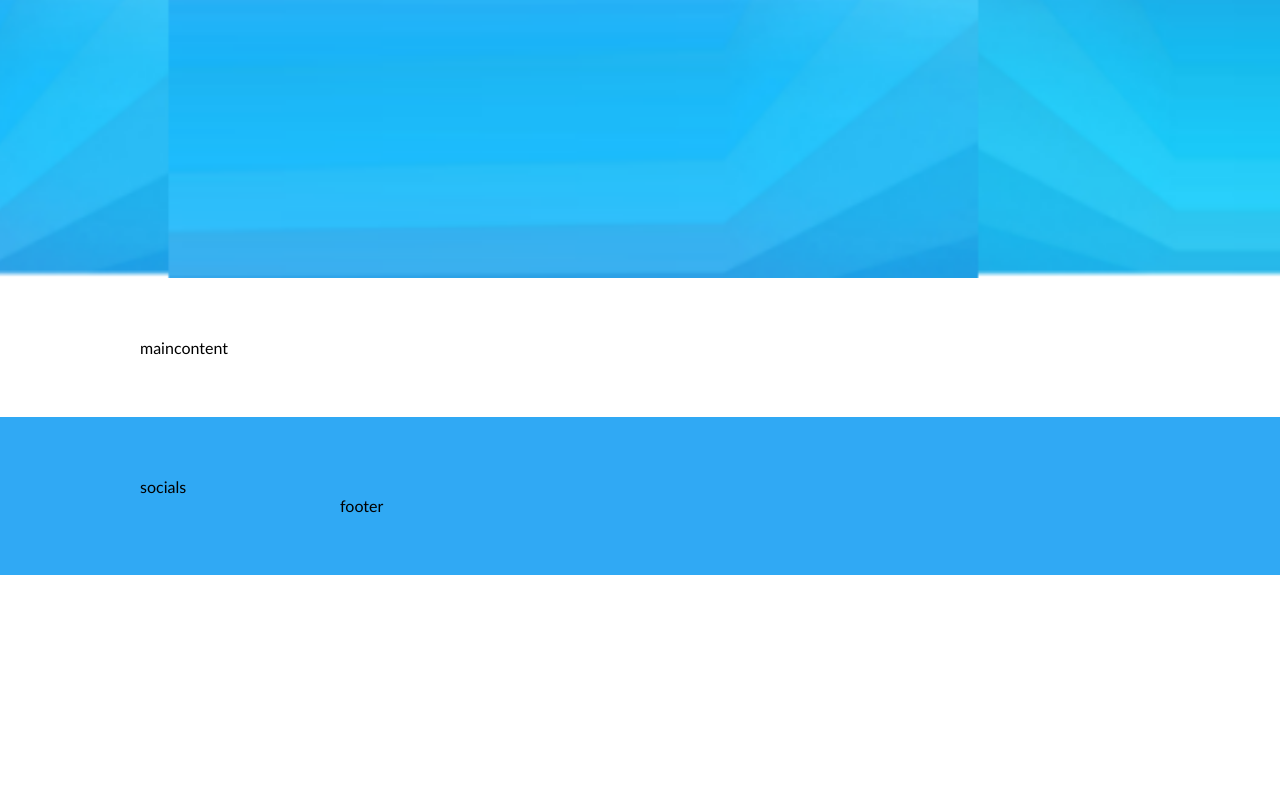
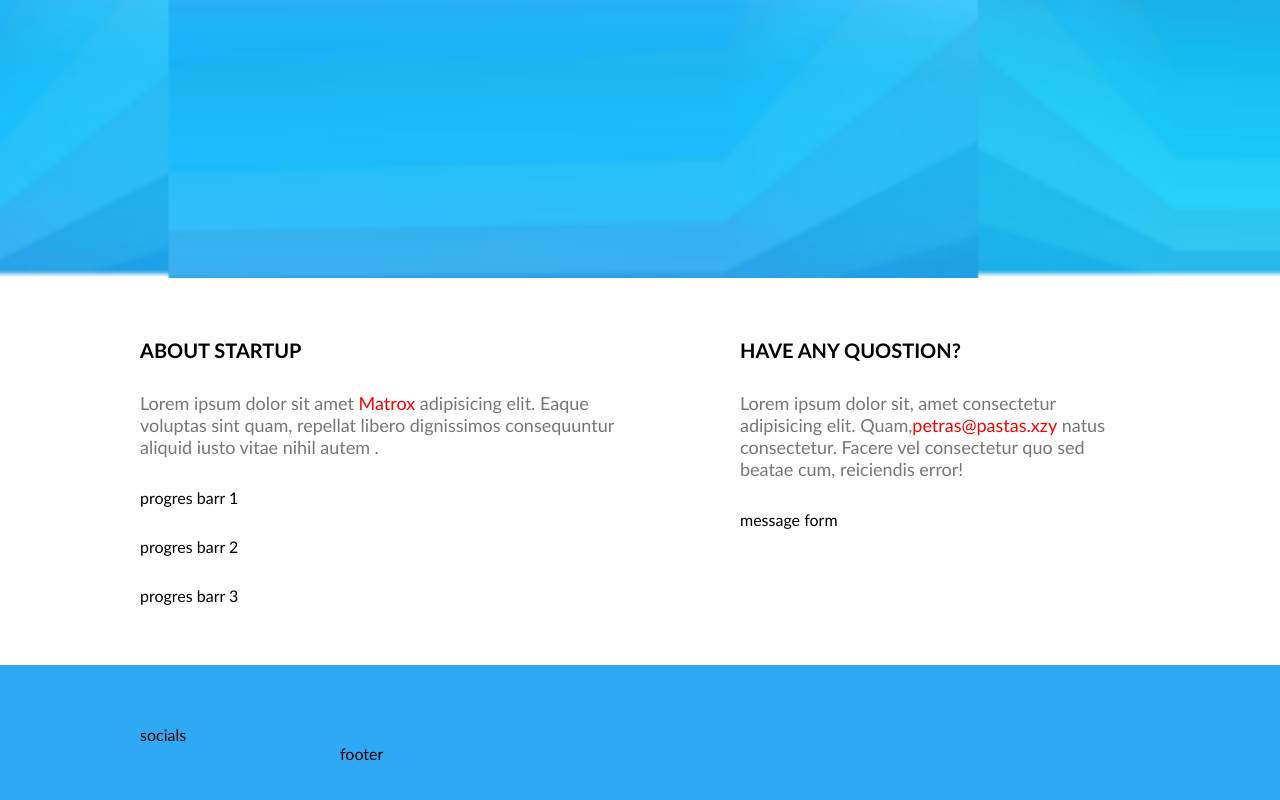
Before and after one commit to AndriusMart/8-coming-soon, a website: page index.html in a window 1280 px wide. Shown: the part 522-1322 px from the top of the page. Before the commit the page ends 1097 px from the top, so only its background shows below. Drawn offline with Linux system fonts and the light colour scheme.

Commit message:
Content section #8

```diff
--- a/css/pages/home.css
+++ b/css/pages/home.css
@@ -39,10 +39,46 @@ section.bg-main {
     font-size: 20px;
 
 }
-
 /* HERO - end */
 
 /* MAIN - start */
+.main-content{
+    display: flex;
+    flex-direction: row;
+    justify-content: space-between;
+}
+.column{
+    display: flex;
+    flex-direction: column;
+    gap: 30px;
+    width: 50%;
+}
+.right-column{
+    width: 40%;
+}
+.section-title{
+    font-size: 20px;
+    text-transform: uppercase;
+}
+.section-description{
+    font-size: 18px;
+    color: #777;
+
+}
+.section-description > a{
+    text-decoration: none;
+    color: red;
+}
+.section-description > a:hover{
+    text-decoration: underline;
+}
+
+
+
+
+
+
+
 /* MAIN - end */
 
 /* FOOTER - start */
--- a/index.html
+++ b/index.html
@@ -36,11 +36,26 @@
            </div>
        </div>
     </section>
+
     <section class="container">
-        <div class="row">
-            maincontent
+        <div class="row main-content">
+            <div class="column">
+                <h2 class="section-title">About startup</h2>
+                <p class="section-description">Lorem ipsum dolor sit amet <a href="#">Matrox</a> adipisicing elit. Eaque voluptas sint quam, repellat libero dignissimos consequuntur aliquid iusto vitae nihil autem .</p>
+                <div>progres barr 1</div>
+                <div>progres barr 2</div>
+                <div>progres barr 3</div>
+            </div>
+            <div class="column right-column">
+                <h2 class="section-title">have any quostion?</h2>
+                <p class="section-description">Lorem ipsum dolor sit, amet consectetur adipisicing elit. Quam,<a href="#">petras@pastas.xzy</a> natus consectetur. Facere vel consectetur quo sed beatae cum, reiciendis error!</p>
+                <form>
+                    message form
+                </form>
+            </div>
         </div>
     </section>
+
     <footer class="container bg-main">
         <div class="row">
             socials
```
